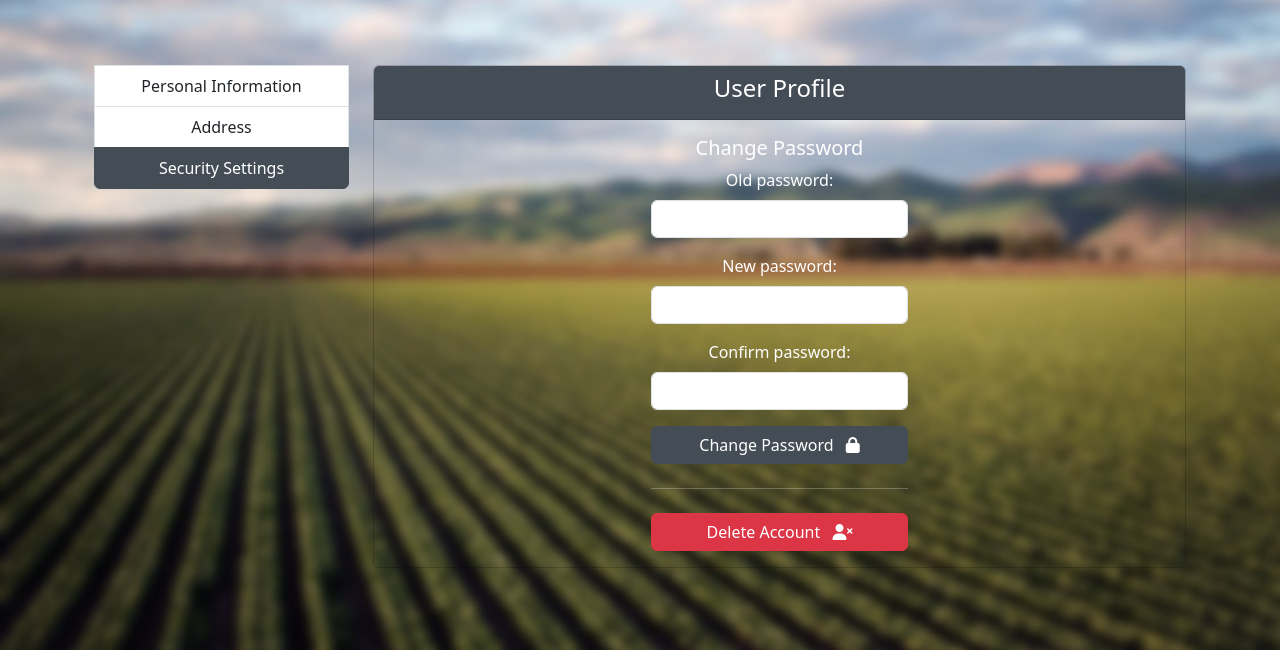
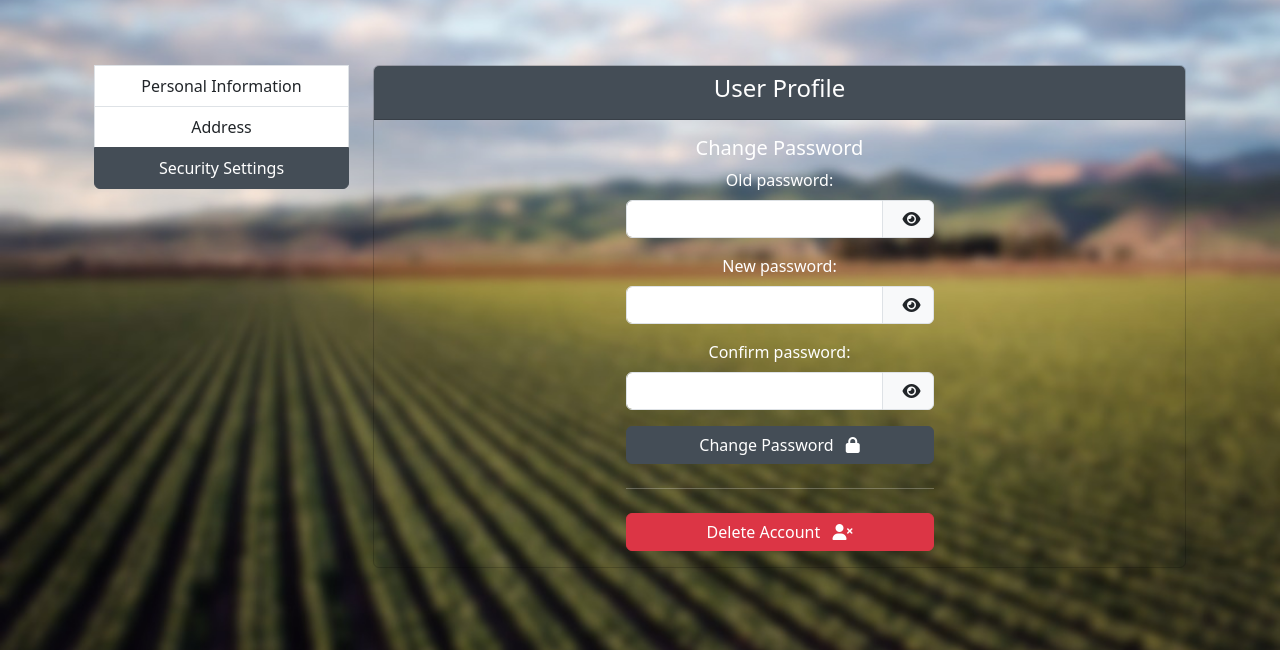
Before and after one commit to infoshareacademy/jpydzr6-potato-code-studio, a Django app: page /profile/ in a window 1280 px wide, after a click on "Security Settings". Shown: the part 143-793 px from the top of the page. Run offline with Django 5.2, Linux system fonts and the light colour scheme; the visitor is signed in with stand-in values (Sample User, id 1); data comes from the database, SQL or seed files in the repository; some web fonts are replaced.

Commit message:
fix: update register, login, user profile forms

```diff
--- a/bio_market_store/store/forms.py
+++ b/bio_market_store/store/forms.py
@@ -49,19 +49,21 @@ class UserCreatingForm(UserCreationForm):
 
 
 class UserAuthenticationForm(AuthenticationForm):
-    username = forms.CharField(
-        max_length=254,
-        widget=forms.TextInput(
-            attrs={
-                "autofocus": True,
-                "class": "form-control",
-                "placeholder": "Enter username",
-            }
-        ),
-    )
-    password = forms.CharField(
-        label="Password", strip=False, widget=forms.PasswordInput
-    )
+    class Meta:
+        fields = ["username", "password"]
+
+    def __init__(self, *args, **kwargs):
+        super().__init__(*args, **kwargs)
+
+        for field_name, field in self.fields.items():
+            field.widget.attrs.update(
+                {
+                    "class": "form-control",
+                    "placeholder": f"Enter {field.label.lower()}",
+                }
+            )
+
+        self.fields["username"].widget.attrs["autofocus"] = True
 
 
 class UserProfileForm(forms.ModelForm):
--- a/bio_market_store/store/static/js/user_profile.js
+++ b/bio_market_store/store/static/js/user_profile.js
@@ -42,6 +42,41 @@ document.addEventListener("DOMContentLoaded", () => {
     })
 })
 
+document.addEventListener("DOMContentLoaded", () => {
+    const togglePassword = document.getElementById("toggle_old_password");
+    const old_password = document.getElementById("id_old_password");
+
+    const togglePassword1 = document.getElementById("toggle_new_password");
+    const new_password = document.getElementById("id_new_password1");
+
+    const togglePassword2 = document.getElementById("toggle_new_password2");
+    const confirm_password = document.getElementById("id_new_password2");
+
+    const toggleVisibility = (inputField, icon) => {
+      if (inputField.type === "password") {
+        inputField.type = "text";
+        icon.classList.remove("fa-eye");
+        icon.classList.add("fa-eye-slash");
+      } else {
+        inputField.type = "password";
+        icon.classList.remove("fa-eye-slash");
+        icon.classList.add("fa-eye");
+      }
+    }
+
+    togglePassword.addEventListener("click", () => {
+        toggleVisibility(old_password, togglePassword)
+    })
+
+    togglePassword1.addEventListener("click", () => {
+        toggleVisibility(new_password, togglePassword1)
+    })
+
+    togglePassword2.addEventListener("click", () => {
+        toggleVisibility(confirm_password, togglePassword2)
+    })
+})
+
 
 const toggleDeleteButton = () => {
     const inputPasswordField = document.getElementById("confirm-delete-password")
--- a/bio_market_store/store/templates/user_profile.html
+++ b/bio_market_store/store/templates/user_profile.html
@@ -58,7 +58,7 @@
               >
                 {% csrf_token %}
                 <h5>Personal Information</h5>
-                <div class="row mb-3">
+                {% comment %} <div class="row mb-3">
                   <div class="col-md-12 d-flex flex-column">
                   <label class="form-label">
                     {{ user_profile_form.first_name.label }}:
@@ -94,7 +94,22 @@
                       </span>
                     </div>
                   </div>
+                </div> {% endcomment %}
+                {% for field in user_profile_form %}
+                  <div class="row mb-3">
+                    <div class="col-md-12 d-flex flex-column">
+                      <label class="form-label" for="{{ field.id_for_label }}">{{ field.label }}</label>
+                      <div class="input-group">
+                        {{ field }}
+                        {% if field.name == "role" %}
+                        <span class="input-group-text">
+                          <i class="fa-solid fa-arrow-down"></i>
+                        </span>
+                        {% endif %}
                       </div>
+                    </div>
+                  </div>
+                  {% endfor %}
                 <button
                   type="submit"
                   class="btn btn-success w-100"
@@ -110,7 +125,7 @@
               <form method="POST" action="{% url 'user_profile_address' %}">
                 {% csrf_token %}
                 <h5>Address</h5>
-                <div class="row mb-3">
+                {% comment %} <div class="row mb-3">
                   <div class="col-md-12 d-flex flex-column">
                     <label class="form-label"
                       >{{ address_form.street.label_tag }}</label
@@ -153,11 +176,11 @@
               <form method="POST" action="{% url 'user_profile_password' %}">
                 {% csrf_token %}
                 <h5>Change Password</h5>
-                <div class="row mb-3">
-                  <div class="col-md-12 d-flex flex-column">
+                <div class="mb-3">
                     <label class="form-label">
                       {{ password_form.old_password.label_tag }}
                     </label>
+                    <div class="input-group">
                       <input
                         type="password"
                         name="old_password"
@@ -165,13 +188,16 @@
                         id="id_old_password"
                         required
                       />
+                      <span class="input-group-text">
+                        <i class="fa fa-eye" id="toggle_old_password" style="cursor: pointer;"></i>
+                      </span>
                     </div>
                 </div>
-                <div class="row mb-3">
-                  <div class="col-md-12 d-flex flex-column">
+                <div class="mb-3">
                     <label class="form-label">
                       {{ password_form.new_password1.label_tag }}
                     </label>
+                    <div class="input-group">
                       <input
                         type="password"
                         name="new_password1"
@@ -179,11 +205,15 @@
                         id="id_new_password1"
                         required
                       />
+                      <span class="input-group-text">
+                        <i class="fa fa-eye" id="toggle_new_password" style="cursor: pointer;"></i>
+                      </span>
                     </div>
+
                 </div>
-                <div class="row mb-3">
-                  <div class="col-md-12 d-flex flex-column">
+                <div class="mb-3">
                     <label class="form-label"> Confirm password: </label>
+                    <div class="input-group">
                       <input
                         type="password"
                         name="new_password2"
@@ -191,6 +221,9 @@
                         id="id_new_password2"
                         required
                       />
+                      <span class="input-group-text">
+                        <i class="fa fa-eye" id="toggle_new_password2" style="cursor: pointer;"></i>
+                      </span>
                     </div>
                 </div>
                 <button
```
Also changed, not shown: other parts of bio_market_store/store/templates/user_profile.html (+8 -0 lines), bio_market_store/store/static/css/payment.css (+0 -7 lines). Lines whose indentation alone changed are shown as unchanged.
